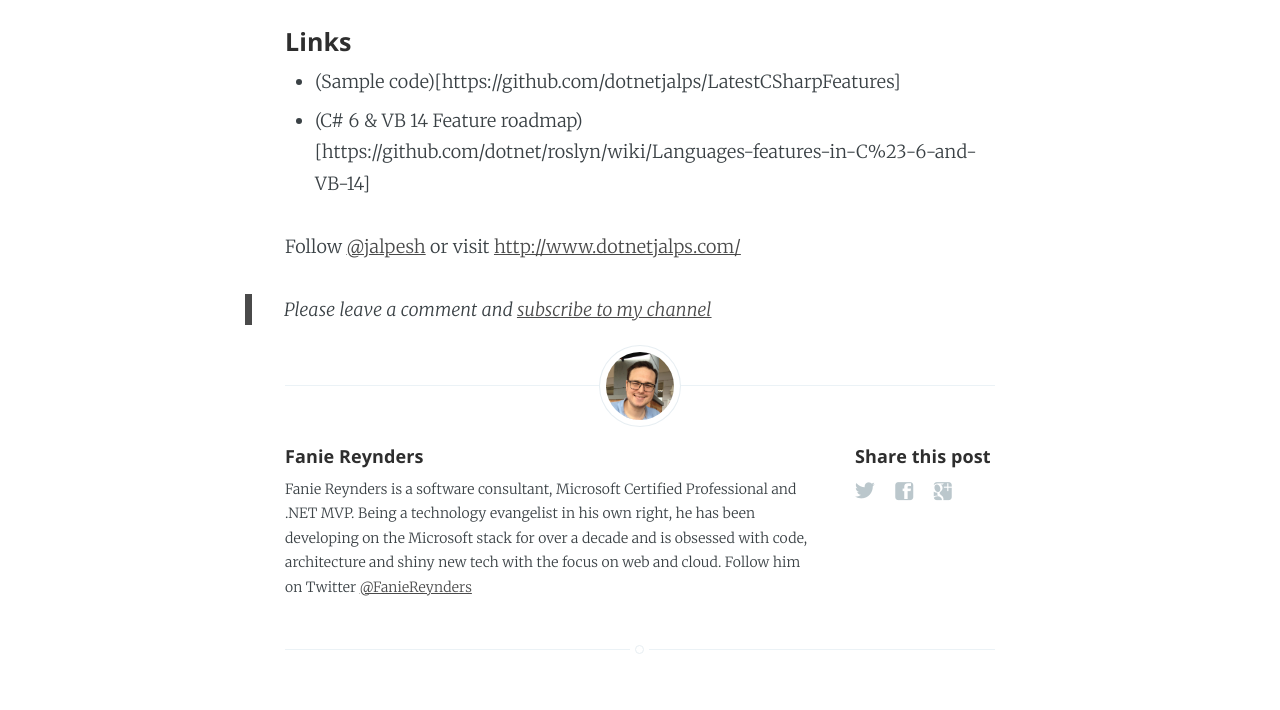
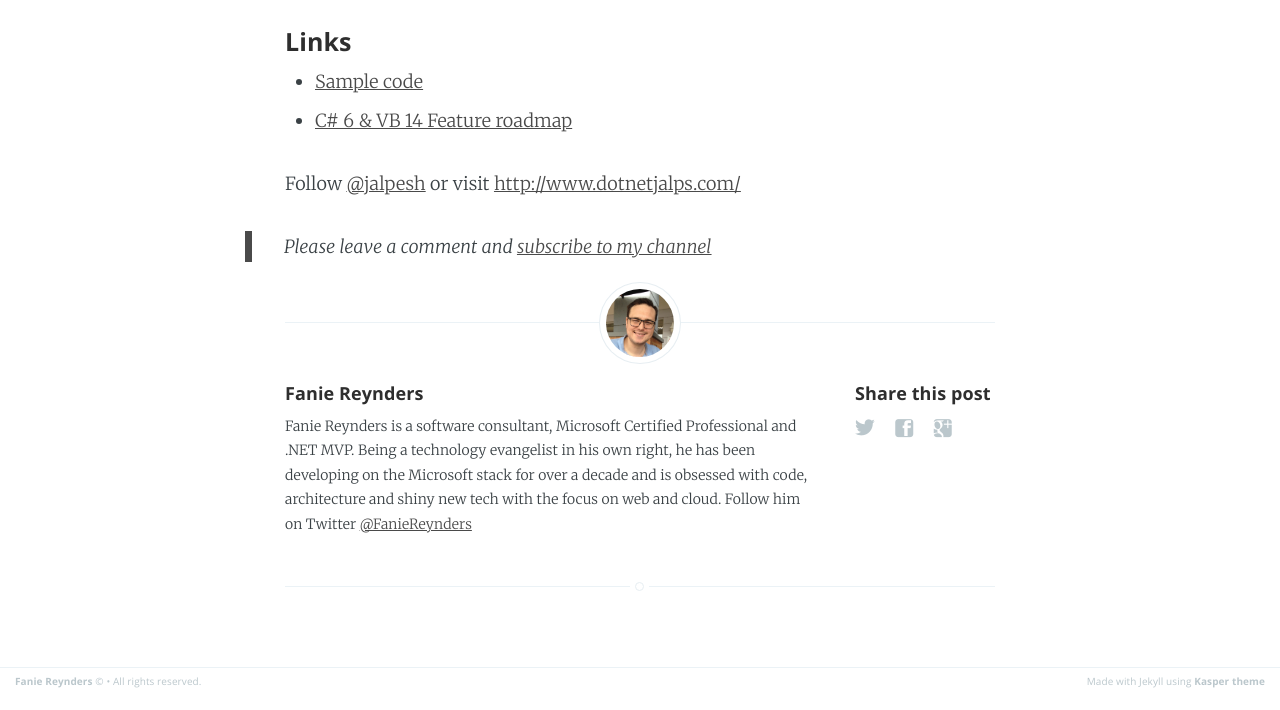
Before and after one commit to faniereynders/faniereynders.github.io, a Jekyll site: the page built from _posts/2015-10-1-geekfest-9-whats-new-in-csharp-6.md, in a window 1280 px wide and 900 px high, scrolled down 568 px, cut to the strip 190-900 px from the top of the window. Built offline with Jekyll 4.4.1, drawn with Linux system fonts in a browser that asks for light colours; nearby versions of some CDN libraries; Markdown is read by kramdown in place of the engine named in the settings.

Commit message:
syntax bug

```diff
--- a/_posts/2015-10-1-geekfest-9-whats-new-in-csharp-6.md
+++ b/_posts/2015-10-1-geekfest-9-whats-new-in-csharp-6.md
@@ -16,8 +16,8 @@ We chat to .NET MVP Jalpesh Vadgama about some of the new features that was rele
 
 #### Links
 
-- (Sample code)[https://github.com/dotnetjalps/LatestCSharpFeatures]
-- (C# 6 & VB 14 Feature roadmap)[https://github.com/dotnet/roslyn/wiki/Languages-features-in-C%23-6-and-VB-14]
+- [Sample code](https://github.com/dotnetjalps/LatestCSharpFeatures)
+- [C# 6 & VB 14 Feature roadmap](https://github.com/dotnet/roslyn/wiki/Languages-features-in-C%23-6-and-VB-14)
 
 Follow [@jalpesh](https://twitter.com/jalpesh) or visit [http://www.dotnetjalps.com/](http://www.dotnetjalps.com/)
 
```
